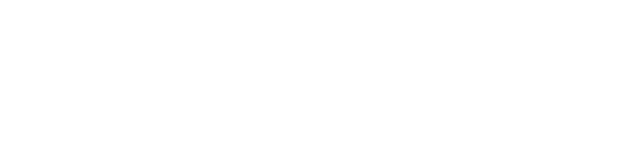
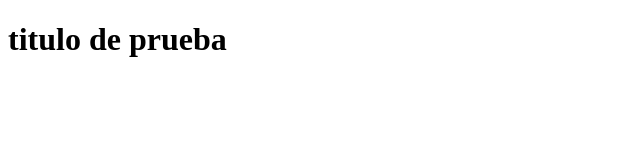
Before and after one commit to GiorgioCode/clase-28ago, a plain HTML site: page index.html in a window 1280 px wide. Shown: the whole page, without its empty margins (0-640 px from the left). Drawn offline with Linux system fonts and the light colour scheme.

Commit message:
actualizacion titulo index.html

```diff
--- a/index.html
+++ b/index.html
@@ -8,7 +8,7 @@
 </head>
 
 <body>
-
+    <h1>titulo de prueba</h1>
 </body>
 
 </html>
```
